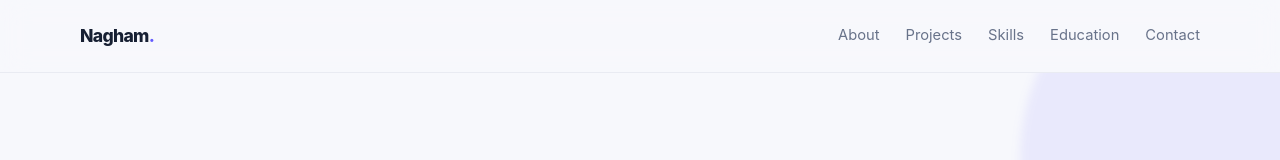
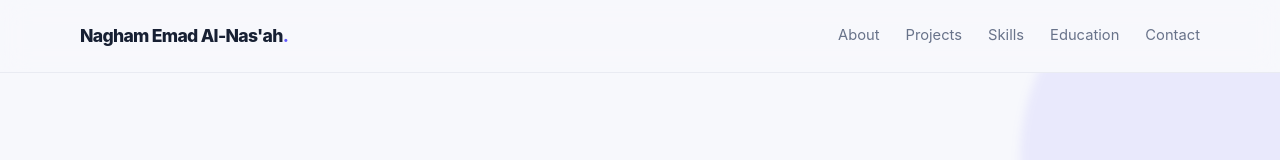
Before and after one commit to NaghamNasa/portfolio, a plain HTML site: page index.html in a window 1280 px wide. Shown: the top 160 px of the page. Drawn offline with Linux system fonts and the light colour scheme.

Commit message:
Update logo text to include full name

```diff
--- a/index.html
+++ b/index.html
@@ -103,7 +103,7 @@
 <header>
   <div class="container">
     <nav>
-      <a class="logo" href="#home">Nagham<span>.</span></a>
+      <a class="logo" href="#home">Nagham Emad Al-Nas'ah<span>.</span></a>
       <ul class="nav-links">
         <li><a href="#about">About</a></li>
         <li><a href="#projects">Projects</a></li>
```
